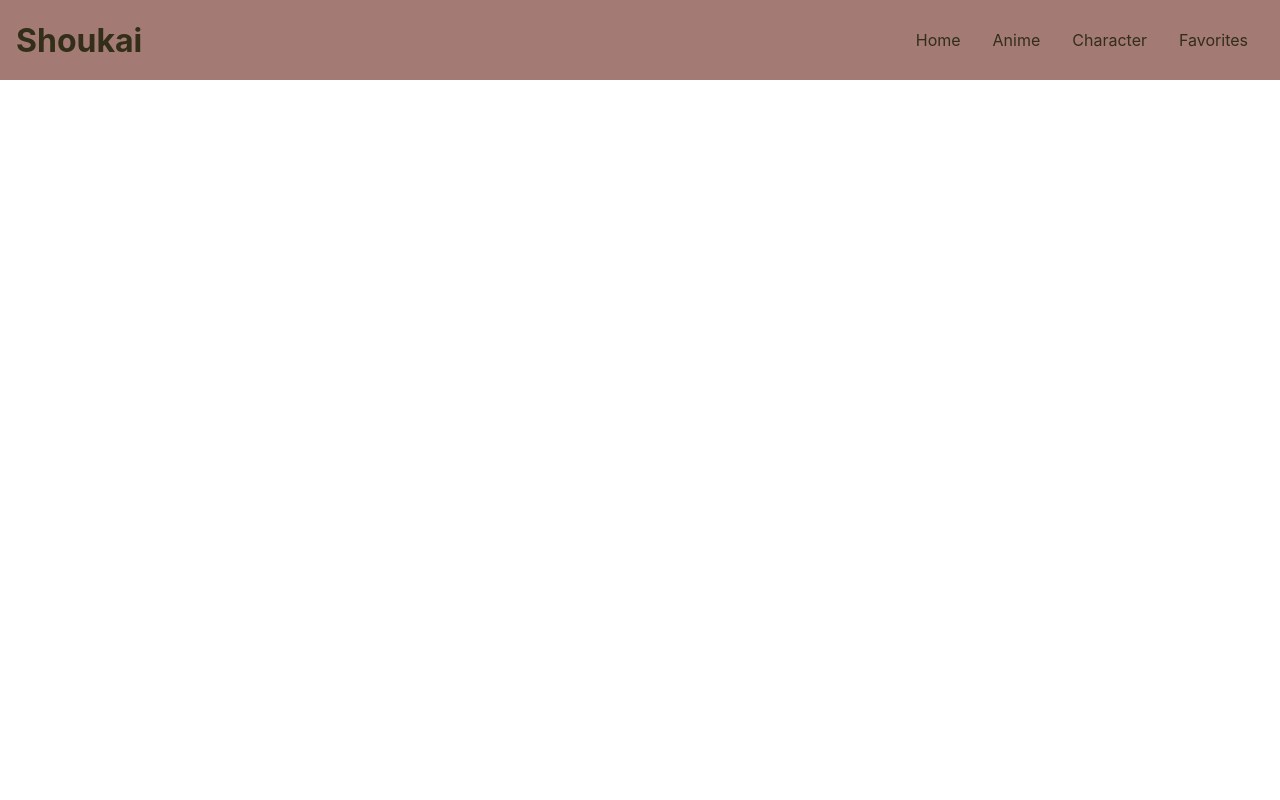
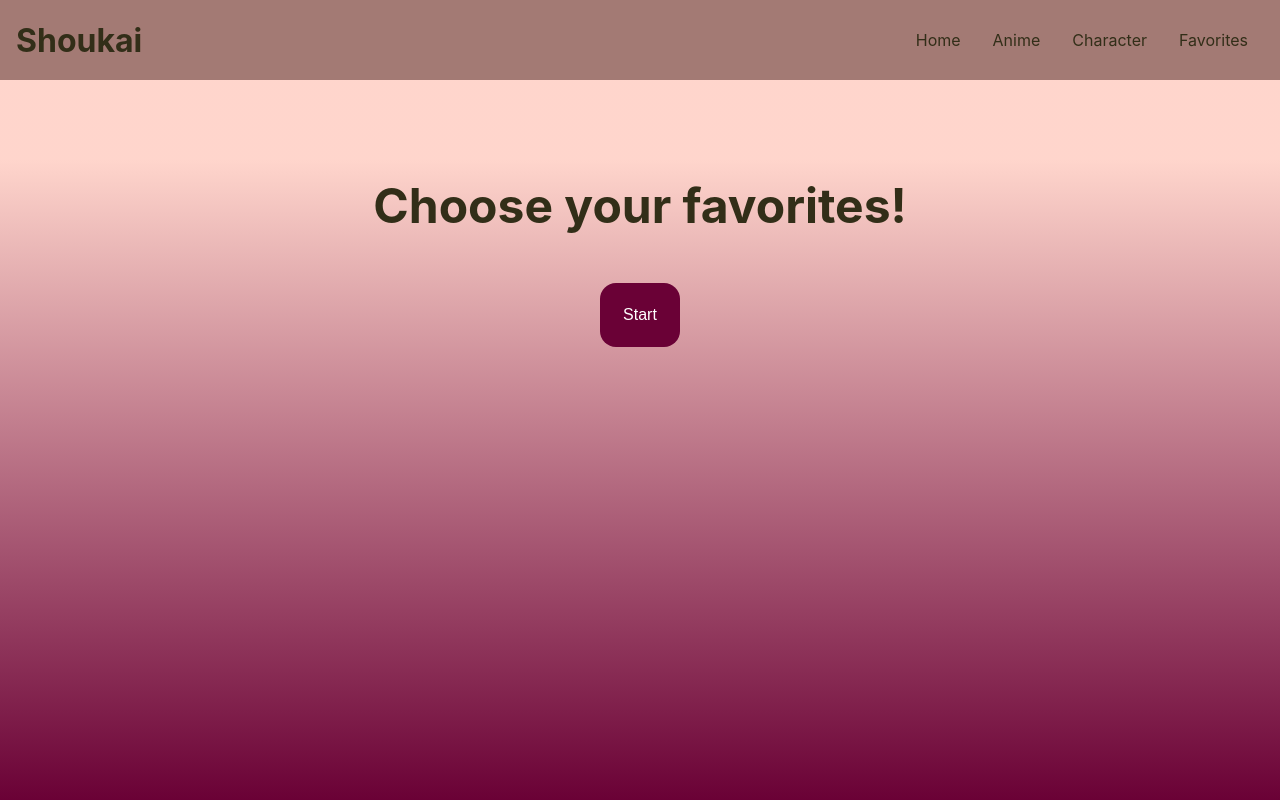
Before and after one commit to Tiffany-Zhu5303/Shoukai, a React (Create React App) app: page /character in a window 1280 px wide. Built offline with nearby package versions, Linux system fonts and the light colour scheme.

Commit message:
basic character chooser

```diff
--- a/public/index.html
+++ b/public/index.html
@@ -24,7 +24,8 @@
       work correctly both with client-side routing and a non-root public URL.
       Learn how to configure a non-root public URL by running `npm run build`.
     -->
-    <title>React App</title>
+    <title>Shoukai
+    </title>
   </head>
   <body>
     <noscript>You need to enable JavaScript to run this app.</noscript>
--- a/src/components/History.jsx
+++ b/src/components/History.jsx
@@ -4,7 +4,7 @@ import "../pages/Anime.css";
 const History = ({animes}) => {
     return (
         <div className="history-section">
-            <h2>History</h2>
+            <h4>History</h4>
             {animes && animes.length > 0 ? (
             animes.map((anime) => (
                 <div className="history-item" key={anime.name}>
@@ -16,7 +16,7 @@ const History = ({animes}) => {
                     <p className="anime-title">{anime.name}</p>
                 </div>
                 )
-            )) : (<div></div>)}
+            )) : (<div id="empty-history">Nothing yet!</div>)}
         </div>
     )
 }
--- a/src/pages/Anime.css
+++ b/src/pages/Anime.css
@@ -7,15 +7,22 @@
     border-radius: 5px;
 }
 
+#discover-button:hover {
+  background-color: white;
+  color: #322E18;
+  border: 1px #322E18 solid;
+}
+
+#empty-history {
+    font-size: medium;
+}
+
 .anime-page {
     background-color: #FFD4CA;
     color: #322E18;
     display: flex;
-    flex-direction: column;
     font-size: xx-large;
     height: 90vh;
-    display: flex;
-    flex-direction: row;
     align-items: center;
     overflow: hidden;
 }
@@ -45,6 +52,7 @@
 .history-container {
     background-color: #6A0136;
     border-color: black;
+    border-radius: 1%;
     border-width: 1em;
     display: flex;
     flex-direction: column;
--- a/src/pages/Anime.jsx
+++ b/src/pages/Anime.jsx
@@ -23,7 +23,7 @@ const Anime = () => {
     let response = await fetch(query);
     let json = await response.json();
 
-    while(json.data.rating == "Rx - Hentai"){
+    while(json.data.rating === "Rx - Hentai"){
       console.log("oops", json);
       response = await fetch(query);
       json = await response.json();
@@ -137,9 +137,8 @@ const Anime = () => {
   return (
     <div className='anime-page'>
       <div className='main-container'>
-        <h2>Find a new anime to binge!</h2>
-        {animeName ? (<h3>{animeName}</h3>) : (<div> </div>)}
-        {image ? (<img className='characterImg' src={image} alt="character Image"/>
+        {animeName ? (<h3>{animeName}</h3>) : (<h2>Find a new anime to binge!</h2>)}
+        {image ? (<img className='animeImg' src={image} alt={animeName}/>
       ) : (<div></div>)}
         <div className='attributes-container'>
         {/*   {genres.length > 0 ? (genres.map((genre)=> (<button className='attribute-button' onClick={banGenre}>Genre: {genre.name}</button>))) : (<div></div>)} */}
--- /dev/null
+++ b/src/pages/Character.css
@@ -0,0 +1,78 @@
+img {
+    height: auto;
+    width: auto;
+    max-height: 40vh;
+}
+
+#h1-fave {
+    font-size: 3em;
+    margin-top: 2em;
+}
+
+#start-button {
+    margin-top: 1em;
+    width: 5em;
+}
+
+#starting-characters {
+    height: 90vh;
+    width: 100vw;
+    display: flex;
+    flex-direction: column;
+    align-items: center;
+}
+
+.character-page {
+    background: hsla(330, 98%, 21%, 1);
+    background: linear-gradient(90deg, hsla(330, 98%, 21%, 1) 0%, hsla(11, 100%, 90%, 1) 89%);
+    background: -moz-linear-gradient(90deg, hsla(330, 98%, 21%, 1) 0%, hsla(11, 100%, 90%, 1) 89%);
+    background: -webkit-linear-gradient(90deg, hsla(330, 98%, 21%, 1) 0%, hsla(11, 100%, 90%, 1) 89%);
+    filter: progid: DXImageTransform.Microsoft.gradient( startColorstr="#6A0136", endColorstr="#FFD4CA", GradientType=1 );
+    color: #322E18;
+    display: flex;
+    flex-direction: column;
+    align-items: center;
+    overflow: hidden;
+    height: 90vh;
+    width: 100vw;
+}
+
+.characters {
+    display: flex;
+    justify-content: space-evenly;
+    align-items: flex-start;
+    width: 100vw;
+    margin-top: 2em;
+}
+
+.character-card {
+    border: white 1px solid;
+    padding: 3em;
+    margin: 1em;
+    width: 30vw;
+    max-height: 50vh;
+    display: flex;
+    flex-direction: column;
+    align-items: center;
+    color: white;
+    border-radius: 1%;
+    overflow-y: scroll;
+    scrollbar-width: thin;
+    scrollbar-color:#6A0136 white;
+}
+
+.char-name {
+    color: black
+}
+
+.next-button {
+    padding: 1em;
+    height: 4em;
+    font-size: medium;
+    background-color: #6A0136;
+    text-decoration: none;
+    color: white;
+    border: none;
+    border-radius: 1em;
+    text-align: center;
+}
--- a/src/pages/Character.jsx
+++ b/src/pages/Character.jsx
@@ -1,8 +1,48 @@
-import React from "react";
+import React, {useState} from "react";
+import "./Character.css";
 
 const Character = () => {
+    const [characterOne, setCharacterOne] = useState();
+    const [characterTwo, setCharacterTwo] = useState();
+
+    const makeQuery = () => {
+        let query = `https://api.jikan.moe/v4/random/characters`;
+        try{callAPI(query)}
+        catch{(alert('Something went wrong with that query, try again'))};
+    }
+
+    const callAPI = async(query) =>{
+        let response = await fetch(query);
+        let jsonOne = await response.json();
+        response = await fetch(query);
+        let jsonTwo = await response.json();
+        console.log(jsonOne.data);
+        setCharacterOne(jsonOne.data);
+        setCharacterTwo(jsonTwo.data);
+    }
+
     return (
-        <div></div>
+        <div className="character-page">
+            {characterOne && characterTwo ? <div className="characters">
+                <div id="character-one" className="character-card">
+                    <h2 className="char-name">{characterOne.name}</h2>
+                    {characterOne.name_kanji ? <h3 className="char-name">({characterOne.name_kanji})</h3> : null}
+                    <img src={characterOne.images.jpg.image_url} alt={"image of " + characterOne.name}/>
+                    {characterOne.about ? <p>{characterOne.about}</p> : <p>No info found on {characterOne.name}</p>}
+                </div>
+                <div id="character-two" className="character-card">
+                    <h2 className="char-name">{characterTwo.name}</h2>
+                    {characterTwo.name_kanji ? <h3 className="char-name">({characterTwo.name_kanji})</h3> : null}
+                    <img src={characterTwo.images.jpg.image_url} alt={"image of " + characterTwo.name}/>
+                    {characterTwo.about ? <p>{characterTwo.about}</p> : <p>No info found on {characterTwo.name}</p>}
+                </div>
+            </div> : <div id="starting-characters">
+
+            <h1 id="h1-fave">Choose your favorites!</h1>
+            <button className="next-button" id="start-button" onClick={makeQuery}>Start</button>
+            </div>}
+            {characterOne && characterTwo ? <button className="next-button" onClick={makeQuery}>Next character!</button> : null}
+        </div>
     );
 };
 
```
Also changed, not shown: src/index.css (line endings or trailing spaces), src/pages/Favorites.jsx (line endings or trailing spaces).
